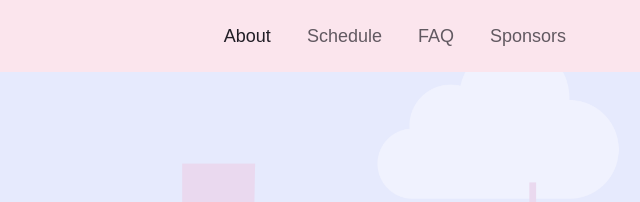
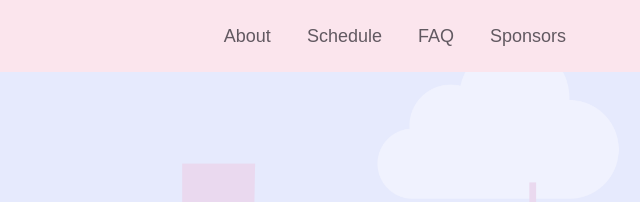
Before and after one commit to gracejiang/femmehacks, a Gatsby site: page / in a window 1280 px wide. Shown: the top 202 px of the page, 640-1280 px from the left. Built offline with nearby package versions, Linux system fonts and the light colour scheme; Gatsby itself is replaced by a stand-in of ours; a web font is replaced by a local one.

Commit message:
removed active coloring from navbar bc of header bug

```diff
--- a/src/components/common/Navbar/Navbar.js
+++ b/src/components/common/Navbar/Navbar.js
@@ -48,7 +48,7 @@ class Navbar extends Component {
     <NavListWrapper mobile={mobile}>
       <Scrollspy
         items={NAV_ITEMS.map(item => item.toLowerCase())}
-        currentClassName="active"
+        // currentClassName="active"
         mobile={mobile}
         offset={-64}
       >
--- a/src/components/sections/Header.js
+++ b/src/components/sections/Header.js
@@ -55,6 +55,12 @@ const Header = () => (
                 <StyledExternalLink className="header-register-btn" href="https://forms.gle/bfuQYtBepZurW7Pj9">
                   Register Here &nbsp;&#x2794;
                 </StyledExternalLink>
+
+                {/* <br/><br/>
+
+                <StyledExternalLink className="header-register-btn" href="https://www.facebook.com/events/1141515579595946">
+                  View Facebook Event &nbsp;&#x2794;
+                </StyledExternalLink> */}
               </p>
             </Text>
           </Grid>
```
